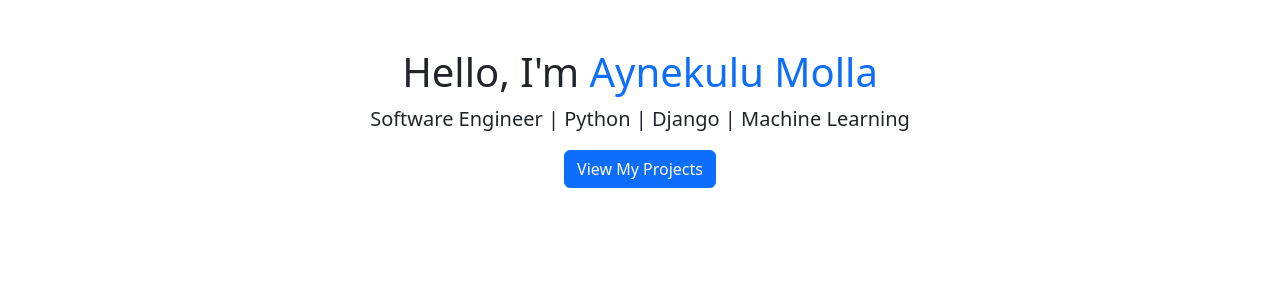
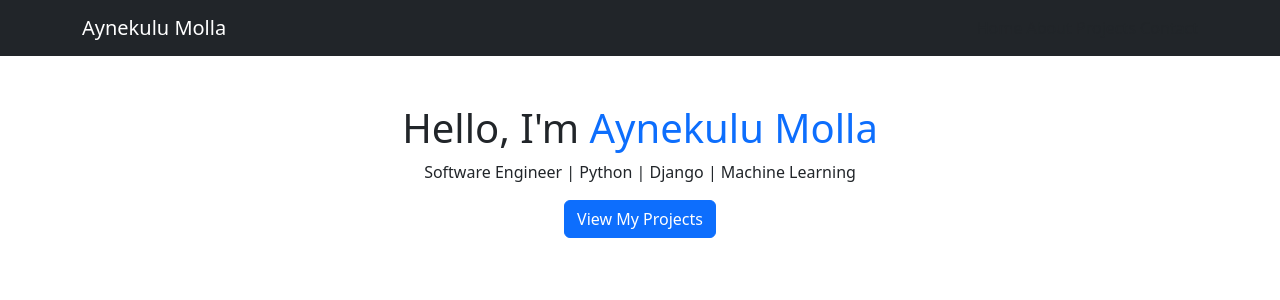
Before and after one commit to Aynekulu-Dev/portfolio, a Django app: page / in a window 1280 px wide. Shown: the top 300 px of the page. Run offline with Django 5.2, Linux system fonts and the light colour scheme; parts of the project's set-up code (start-up, migrations or seed data) failed here and were passed over.

Commit message:
Updated about page

```diff
--- a/main/models.py
+++ b/main/models.py
@@ -6,7 +6,7 @@ class Project(models.Model):
     tech_stack = models.CharField(max_length=200)
     github_link = models.URLField(blank=True, null=True)
     live_demo = models.URLField(blank=True, null=True)
-    image = models.ImageField(upload_to="projects/")
+    image = models.ImageField(upload_to="projects/", blank=True, null=True)
 
     def __str__(self):
         return self.title
--- /dev/null
+++ b/main/templates/base.html
@@ -0,0 +1,23 @@
+<!DOCTYPE html>
+<html>
+<head>
+  <title>{% block title %}Portfolio{% endblock %}</title>
+  <link href="https://cdn.jsdelivr.net/npm/bootstrap@5.3.0/dist/css/bootstrap.min.css" rel="stylesheet">
+</head>
+<body>
+  <nav class="navbar navbar-expand-lg navbar-dark bg-dark">
+    <div class="container">
+      <a class="navbar-brand" href="/">Aynekulu Molla</a>
+      <div>
+        <a class="nav-link d-inline" href="/">Home</a>
+        <a class="nav-link d-inline" href="/about/">About</a>
+        <a class="nav-link d-inline" href="/projects/">Projects</a>
+        <a class="nav-link d-inline" href="/contact/">Contact</a>
+      </div>
+    </div>
+  </nav>
+  <div class="container mt-5">
+    {% block content %}{% endblock %}
+  </div>
+</body>
+</html>
--- a/main/templates/home.html
+++ b/main/templates/home.html
@@ -1,14 +1,9 @@
-<!DOCTYPE html>
-<html>
-<head>
-  <title>Aynekulu Molla | Portfolio</title>
-  <link href="https://cdn.jsdelivr.net/npm/bootstrap@5.3.0/dist/css/bootstrap.min.css" rel="stylesheet">
-</head>
-<body>
-  <div class="container text-center mt-5">
-    <h1>Hello, I'm <span class="text-primary">Aynekulu Molla</span></h1>
-    <p class="lead">Software Engineer | Python | Django | Machine Learning</p>
-    <a href="{% url 'projects' %}" class="btn btn-primary">View My Projects</a>
+{% extends 'base.html' %}
+{% block title %}Home - Aynekulu Molla{% endblock %}
+{% block content %}
+  <h1 class="text-center">Hello, I'm <span class="text-primary">Aynekulu Molla</span></h1>
+  <p class="text-center">Software Engineer | Python | Django | Machine Learning</p>
+  <div class="text-center">
+    <a href="/projects/" class="btn btn-primary">View My Projects</a>
   </div>
-</body>
-</html>
+{% endblock %}
--- /dev/null
+++ b/main/urls.py
@@ -0,0 +1,9 @@
+from django.urls import path
+from . import views
+
+urlpatterns = [
+    path('', views.home, name='home'),
+    path('about/', views.about, name='about'),
+    path('projects/', views.projects, name='projects'),
+    path('contact/', views.contact, name='contact'),
+]
--- a/main/views.py
+++ b/main/views.py
@@ -1,4 +1,5 @@
 from django.shortcuts import render
+from .models import Project
 
 def home(request):
     return render(request, 'home.html')
@@ -7,7 +8,8 @@ def about(request):
     return render(request, 'about.html')
 
 def projects(request):
-    return render(request, 'projects.html')
+    projects = Project.objects.all()
+    return render(request, 'projects.html', {"projects": projects})
 
 def contact(request):
     return render(request, 'contact.html')
--- a/portfolio_project/settings.py
+++ b/portfolio_project/settings.py
@@ -91,8 +91,8 @@ USE_TZ = True
 
 # Static files (CSS, JavaScript, Images)
 STATIC_URL = '/static/'
-STATICFILES_DIRS = [BASE_DIR / 'portfolio/static']  # Custom static files
-STATIC_ROOT = BASE_DIR / 'staticfiles'  # Where collectstatic saves files
+#STATICFILES_DIRS = [BASE_DIR / 'portfolio/static']  # Custom static files
+#STATIC_ROOT = BASE_DIR / 'staticfiles'  # Where collectstatic saves files
 
 # Media files (Uploaded images for projects and blog)
 MEDIA_URL = '/media/'
--- a/portfolio_project/urls.py
+++ b/portfolio_project/urls.py
@@ -1,11 +1,7 @@
 from django.contrib import admin
-from django.urls import path
-from main import views
+from django.urls import path, include
 
 urlpatterns = [
     path('admin/', admin.site.urls),
-    path('', views.home, name="home"),
-    path('about/', views.about, name="about"),
-    path('projects/', views.projects, name="projects"),
-    path('contact/', views.contact, name="contact"),
+    path('', include('main.urls')),
 ]
```
Also changed, not shown: 1 other file.
